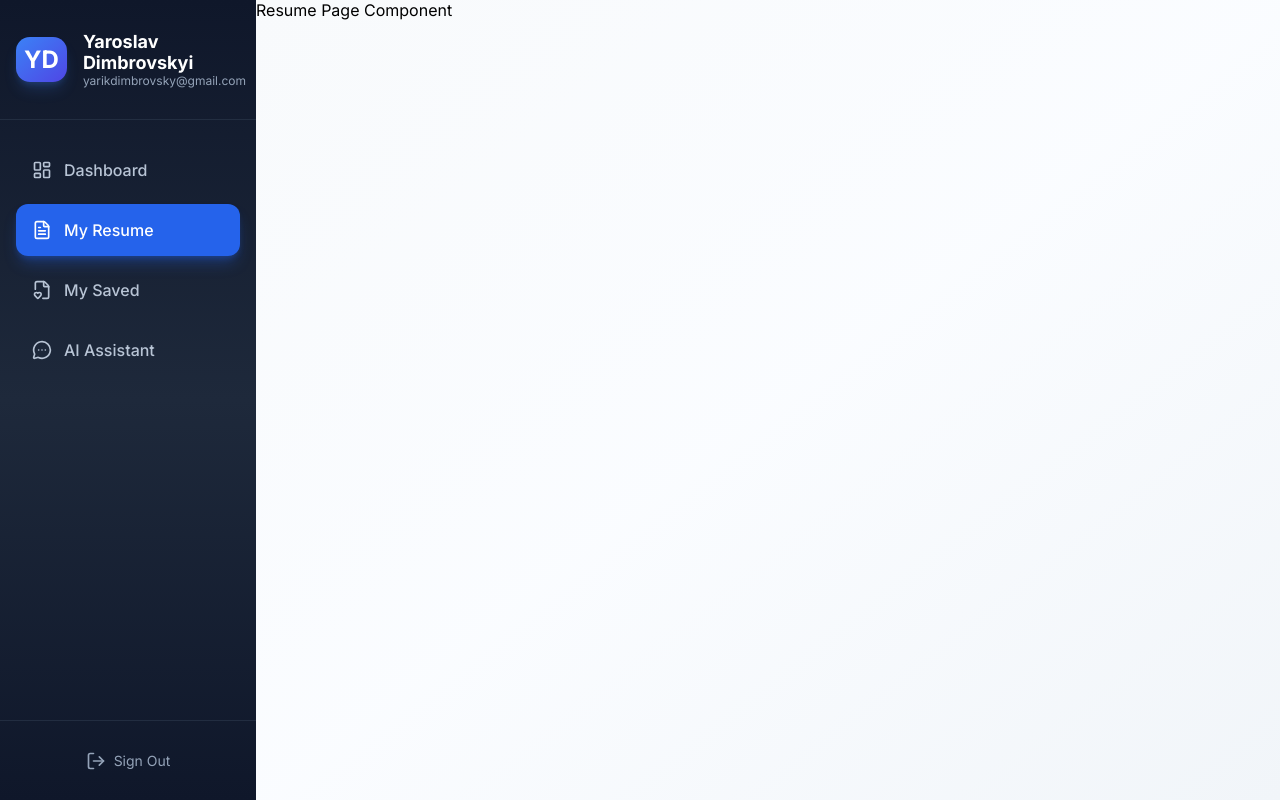
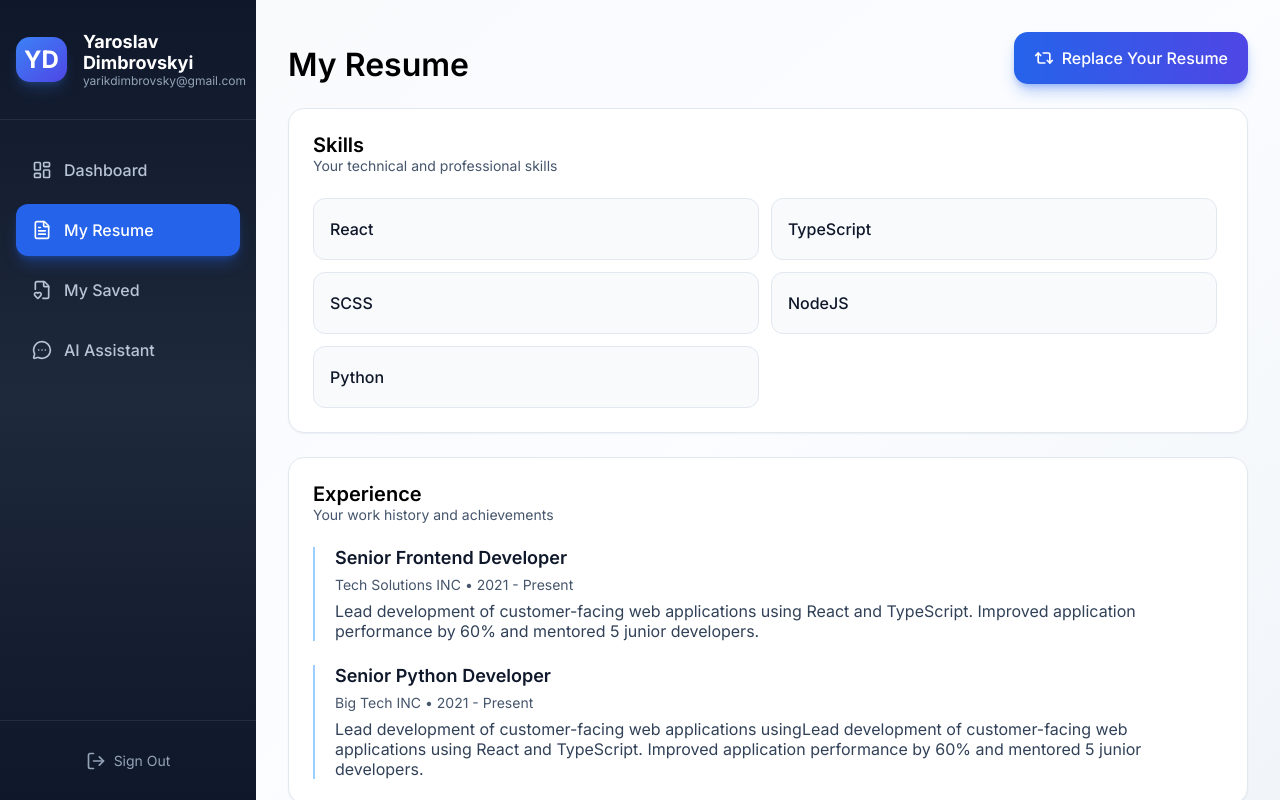
Before and after one commit to sanarkk/JobTrack, a React (Vite) app in the folder frontend/: page /resume in a window 1280 px wide. Built offline with nearby package versions, Linux system fonts and the light colour scheme.

Commit message:
mock resume page outline

```diff
--- a/frontend/src/App/App.module.scss
+++ b/frontend/src/App/App.module.scss
@@ -9,5 +9,6 @@
   width: 100%;
   flex-direction: column;
   flex: 0 0 80%;
+  overflow-y: auto;
   background: linear-gradient(to bottom right, #f8fafc, rgba(239, 246, 255, 0.3), #f1f5f9);
 }
--- a/frontend/src/pages/LoginPage/LoginPage.tsx
+++ b/frontend/src/pages/LoginPage/LoginPage.tsx
@@ -13,6 +13,7 @@ const LoginPage = () => {
     const [password, setPassword] = useState("");
 
     const loginUser = async () => {
+        try {
             const response = await axios.post("http://localhost:8001/token/", {
                 username: email,
                 password: password,
@@ -21,13 +22,15 @@ const LoginPage = () => {
                     "Content-Type": "application/x-www-form-urlencoded",
                 },
             })
-        if(response.data) {
-            if (response.data.access_token.length > 0) {
-                localStorage.setItem("access_token", response.data.access_token);
-                localStorage.setItem("user_email", email);
+
+            if (response.data?.access_token) {
+                localStorage.setItem("access_token", response.data.access_token)
+                localStorage.setItem("user_email", email)
                 navigate("/")
-                toast.success("Successfully logged in!");
+                toast.success("Successfully logged in!")
             }
+        } catch (err) {
+            toast.error("Error logging in! Check your email or password!")
         }
     }
 
--- /dev/null
+++ b/frontend/src/pages/ResumePage/ResumePage.module.scss
@@ -0,0 +1,192 @@
+.wrapper {
+  display: flex;
+  flex-direction: column;
+  align-items: flex-start;
+  width: 100%;
+  height: 100vh;
+  overflow-y: auto;
+  padding: 32px;
+  gap: 24px;
+}
+
+.info {
+  display: flex;
+  align-items: flex-end;
+  justify-content: space-between;
+  height: 80px;
+  width: 100%;
+
+  .title {
+    font-size: 32px;
+    font-weight: 600;
+  }
+
+  .replaceBtn {
+    display: flex;
+    align-items: center;
+    justify-content: center;
+    gap: 8px;
+    background: linear-gradient(to right, #2563eb, #4f46e5);
+    color: #ffffff;
+    border: none;
+    outline: none;
+    padding: 16px 20px;
+    font-size: 16px;
+    border-radius: 14px;
+    font-weight: 500;
+    box-shadow: 0 10px 15px -3px rgba(37, 99, 235, 0.3), 0 4px 6px -2px rgba(37, 99, 235, 0.3);
+    transition: 0.2s ease;
+    cursor: pointer;
+
+    &:hover {
+      background: linear-gradient(to right, #1d4ed8, #4338ca);
+    }
+  }
+}
+
+.information {
+  display: flex;
+  flex-direction: column;
+  align-items: flex-start;
+  gap: 0;
+
+  .title {
+    font-size: 20px;
+    font-weight: 600;
+  }
+
+  .subTitle {
+    font-size: 14px;
+    color: #45556c;
+  }
+}
+
+.container {
+  display: flex;
+  flex-direction: column;
+  width: 100%;
+  gap: 12px;
+  background-color: #ffffff;
+  border-radius: 16px;
+  box-shadow: 0 1px 2px 0 rgba(0, 0, 0, 0.05);
+  border: 1px solid #e2e8f0;
+  padding: 24px;
+}
+
+.skillsContainer {
+  display: flex;
+  flex-direction: column;
+  width: 100%;
+  gap: 24px;
+  background-color: #ffffff;
+  border-radius: 16px;
+  box-shadow: 0 1px 2px 0 rgba(0, 0, 0, 0.05);
+  border: 1px solid #e2e8f0;
+  padding: 24px;
+
+  .info {
+    display: flex;
+    flex-direction: column;
+    align-items: flex-start;
+    gap: 0;
+
+    .title {
+      font-size: 24px;
+      font-weight: 600;
+    }
+
+    .subTitle {
+      font-size: 16px;
+      color: #45556c;
+    }
+  }
+
+  .skillCards {
+    display: flex;
+    align-items: center;
+    justify-content: flex-start;
+    flex-wrap: wrap;
+    gap: 12px;
+
+    .skill {
+      display: flex;
+      flex: 0 0 49%;
+      padding: 20px 16px;
+      font-size: 16px;
+      background-color: #f8fafc;
+      border-radius: 12px;
+      border: 1px solid #e2e8f0;
+      font-weight: 500;
+      color: #0f172a;
+    }
+  }
+}
+
+.experience {
+  display: flex;
+  flex-direction: column;
+  align-items: flex-start;
+  width: 100%;
+  gap: 24px;
+
+  .experiences{
+    display: flex;
+    flex-direction: column;
+    gap: 24px;
+  }
+
+  .experienceItem {
+    display: flex;
+    flex-direction: column;
+    padding: 0 0 0 20px;
+    gap: 8px;
+    border-left: 2px solid #9ccdff;
+
+    .title {
+      font-size: 18px;
+      font-weight: 600;
+      color: #0f172a;
+    }
+
+    .location {
+      display: flex;
+      align-items: center;
+      font-size: 14px;
+      gap: 4px;
+      color: #45556c;
+    }
+
+    .description {
+      font-size: 16px;
+      color: #314158;
+    }
+  }
+}
+
+.education {
+  .educationItem {
+    display: flex;
+    flex-direction: column;
+    padding: 20px 16px;
+    font-size: 16px;
+    background-color: #f8fafc;
+    border-radius: 12px;
+    border: 1px solid #e2e8f0;
+    font-weight: 500;
+    color: #0f172a;
+
+    .faculty {
+      font-size: 18px;
+      font-weight: 600;
+    }
+
+    .location {
+      display: flex;
+      align-items: center;
+      font-size: 14px;
+      font-weight: 500;
+      gap: 4px;
+      color: #45556c;
+    }
+  }
+}
--- a/frontend/src/pages/ResumePage/ResumePage.tsx
+++ b/frontend/src/pages/ResumePage/ResumePage.tsx
@@ -1,7 +1,117 @@
+import styles from "./ResumePage.module.scss";
+import {Repeat2} from "lucide-react";
+import {useRef, useState} from "react";
+
 const ResumePage = () => {
+    const inputRef = useRef<HTMLInputElement>(null);
+    const [file, setFile] = useState<File | null>(null);
+
+
+    const skills = ["React", "TypeScript", "SCSS", "NodeJS", "Python"];
+
+    const experiences = [
+        {
+            title: "Senior Frontend Developer",
+            place: "Tech Solutions INC",
+            date: "2021 - Present",
+            description: "Lead development of customer-facing web applications using React and TypeScript. Improved application performance by 60% and mentored 5 junior developers."
+        },
+        {
+            title: "Senior Python Developer",
+            place: "Big Tech INC",
+            date: "2021 - Present",
+            description: "Lead development of customer-facing web applications usingLead development of customer-facing web applications using React and TypeScript. Improved application performance by 60% and mentored 5 junior developers."
+        }
+    ];
+
+    const education = [
+        {
+            faculty: "Bachelor of Science in Computer Science",
+            place: "University of Manitoba",
+            date: "2021 - Present",
+        }
+    ];
+
+    const handleChange = (e: React.ChangeEvent<HTMLInputElement>) => {
+        const selected = e.target.files?.[0]
+        if (!selected) return
+
+        setFile(selected);
+        console.log(selected)
+        console.log(file)
+    }
+
     return (
-        <div>
-            Resume Page Component
+        <div className={styles.wrapper}>
+            <div className={styles.info}>
+                <p className={styles.title}>My Resume</p>
+                <button
+                    className={styles.replaceBtn}
+                    onClick={() => inputRef.current?.click()}
+                >
+                    <Repeat2 size={20}/>
+                    Replace Your Resume
+                </button>
+            </div>
+
+            <div className={`${styles.skillsContainer} ${styles.container}`}>
+                <div className={styles.information}>
+                    <p className={styles.title}>Skills</p>
+                    <p className={styles.subTitle}>Your technical and professional skills</p>
+                </div>
+                <div className={styles.skillCards}>
+                    {skills.map((skill, index) => (
+                        <div key={index} className={styles.skill}>
+                            <p>{skill}</p>
+                        </div>
+                    ))}
+                </div>
+            </div>
+
+            <div className={`${styles.experience} ${styles.container}`}>
+                <div className={styles.information}>
+                    <p className={styles.title}>Experience</p>
+                    <p className={styles.subTitle}>Your work history and achievements</p>
+                </div>
+                <div className={styles.experiences}>
+                    {experiences.map((experience, index) => (
+                        <div key={index} className={styles.experienceItem}>
+                            <p className={styles.title}>{experience.title}</p>
+                            <div className={styles.location}>
+                                <p>{experience.place}</p>
+                                <p>•</p>
+                                <p>{experience.date}</p>
+                            </div>
+                            <p className={styles.description}>{experience.description}</p>
+                        </div>
+                    ))}
+                </div>
+            </div>
+
+            <div className={`${styles.education} ${styles.container}`}>
+                <div className={styles.information}>
+                    <p className={styles.title}>Education</p>
+                    <p className={styles.subTitle}>Your academic background</p>
+                </div>
+                {education.map((edu, index) => (
+                    <div key={index} className={styles.educationItem}>
+                        <p className={styles.faculty}>{edu.faculty}</p>
+                        <div className={styles.location}>
+                            <p>{edu.place}</p>
+                            <p>•</p>
+                            <p>{edu.date}</p>
+                        </div>
+                    </div>
+                ))}
+            </div>
+
+            <input
+                ref={inputRef}
+                type="file"
+                hidden
+                accept=".pdf"
+                onChange={handleChange}
+            />
         </div>
     );
 };
```
Lines whose indentation alone changed are shown as unchanged.
